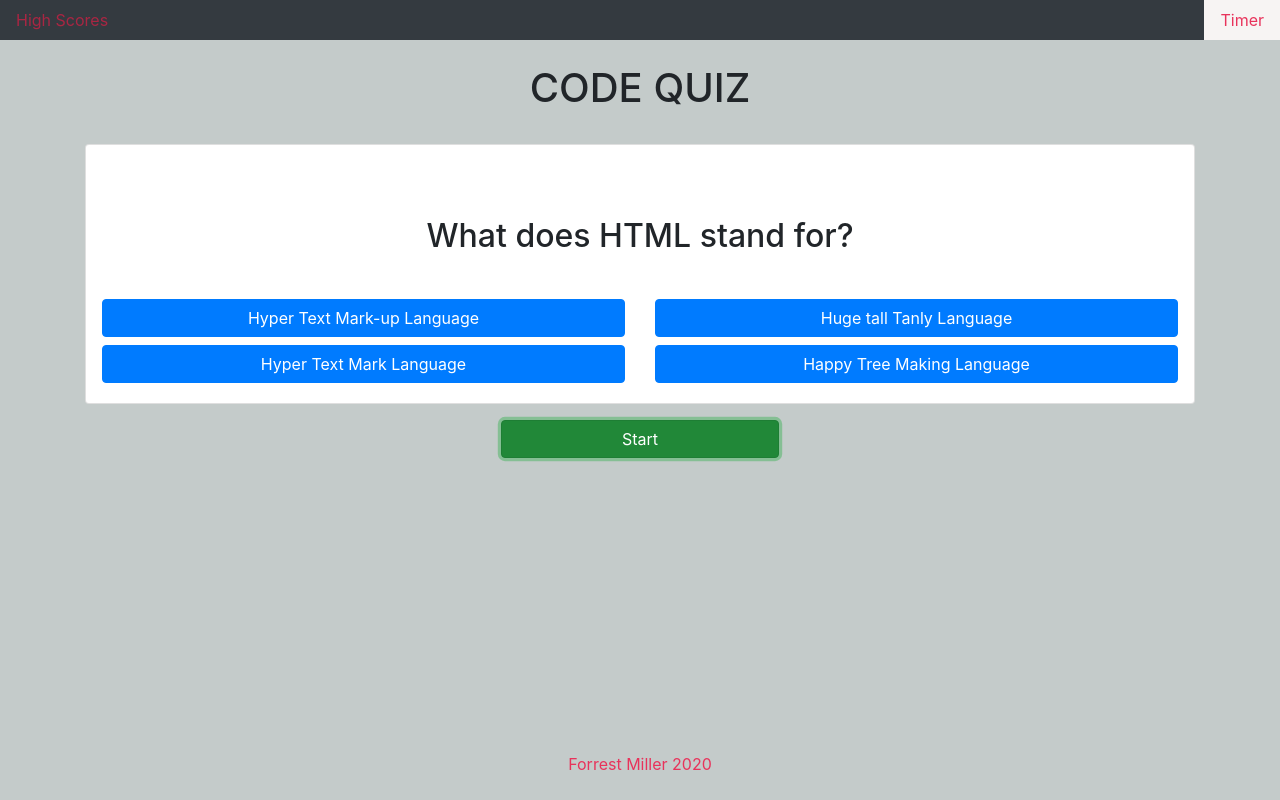
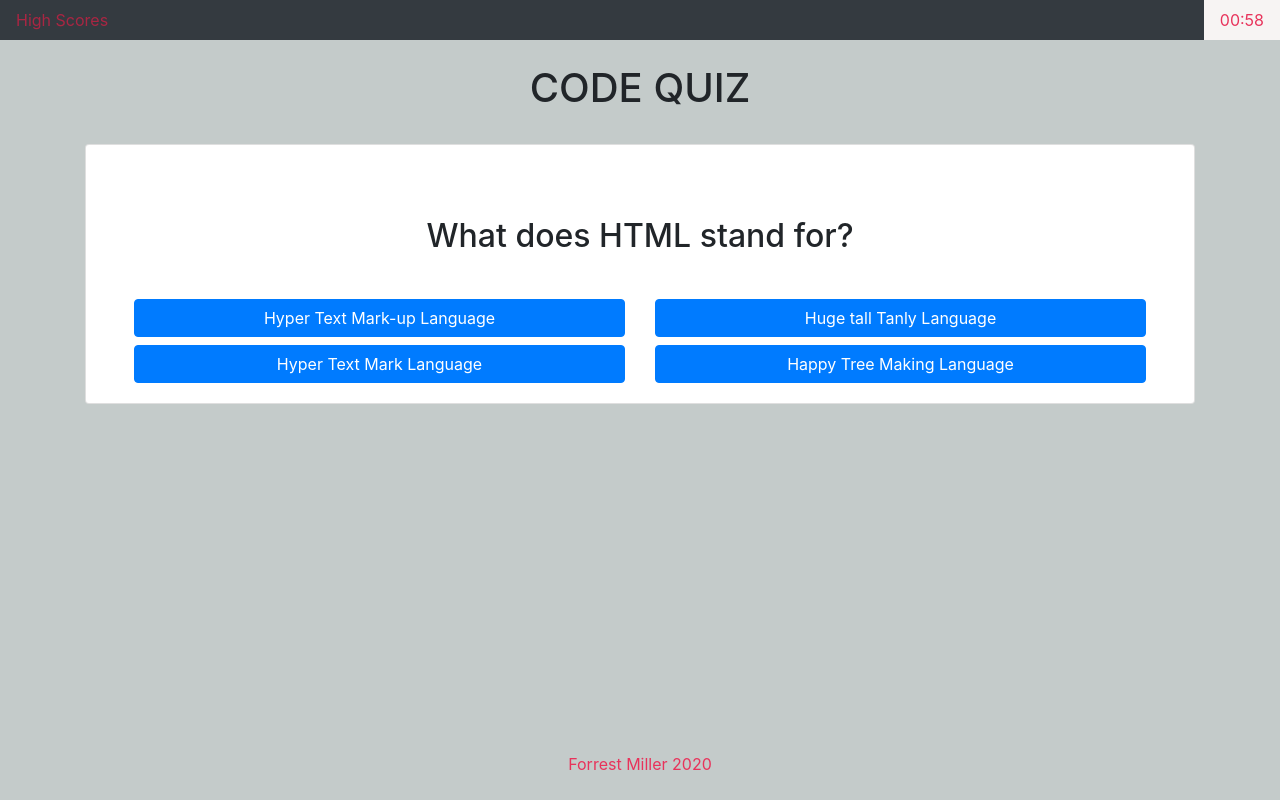
Before and after one commit to Fomiller/Code-Quiz, a plain HTML site: page index.html in a window 1280 px wide. Both pictures are taken after a click on the button "Start". Drawn offline with nearby package versions, Linux system fonts and the light colour scheme.

Commit message:
Created countdown timer, with a subtract time feature for qrong answers. Compare function is working correctly add score for correct answers. Each answer button is correctly capturing data and sending to other functions.

```diff
--- a/index.html
+++ b/index.html
@@ -21,7 +21,7 @@
 <body>
     <nav class="nav bg-dark d-flex justify-content-between">
         <a class="nav-link active" href="highscores.html">High Scores</a>
-        <div class="div__timer ">Timer</div>
+        <div id="quiz-timer" class="div__timer ">Timer</div>
       </nav>
     <div class="container">
         <div class="row my-4">
@@ -31,7 +31,7 @@
         </div>
         <div class="row">
             <div class="col">
-                <div class="card py-3 px-3">
+                <div class="card py-3 px-5">
                     <div class="text-center">
                         <h2 id="quiz-title" class="py-3">Coding Quiz Challenge</h2>
                     </div>
@@ -40,24 +40,23 @@
                         <h2 id="question-title" class="py-3"></h2>
                     </div>
                     <div id="card-text question-content" class="text-center">
-                        <p id="quiz-description">Lorem ipsum dolor, sit amet consectetur adipisicing elit. Harum rerum dignissimos voluptatem. Quas aliquam consectetur quidem. Est, saepe? Saepe recusandae qui commodi modi, et tempora quas praesentium voluptatem animi dolorem. Lorem ipsum dolor, sit amet consectetur adipisicing elit. Harum rerum dignissimos voluptatem. Quas aliquam consectetur quidem. Est, saepe? Saepe recusandae qui commodi modi, et tempora quas praesentium voluptatem animi dolorem.</p>
+                        <p id="quiz-description">Welcome to The Coding Quiz! Here your coding knowledge will be put to the test. In a battle between you and time, you must answer as many questions as possible before the timer runs out. If you get a question wrong, 10 seconds will be deducted from the clock! If your ready for the ultimate challenge click Start!</p>
                     </div>
                     <div class="row my-1 text-center">
                         <div class="col-6">
-                            <button id="answerBtn1" class="btn btn-primary invisible qBtn"></button>
+                            <button id="answerBtn1" class="btn gameBtn btn-primary invisible qBtn"></button>
 
                         </div>
                         <div class="col-6">
-                            <button id="answerBtn2" class="btn btn-primary invisible qBtn"></button>
+                            <button id="answerBtn2" class="btn gameBtn btn-primary invisible qBtn"></button>
                         </div>
                     </div>
                     <div class="row my-1 text-center">
                         <div class="col-6">
-                            <button id="answerBtn3" class="btn btn-primary invisible qBtn"></button>
+                            <button id="answerBtn3" class="btn gameBtn btn-primary invisible qBtn"></button>
                         </div>
                         <div class="col-6">
-                            <button id="answerBtn4" class="btn btn-primary invisible qBtn"></button>
-
+                            <button id="answerBtn4" class="btn gameBtn btn-primary invisible qBtn"></button>
                         </div>
                     </div>
                 </div>
@@ -65,7 +64,7 @@
         </div>
         <div class="row my-3">
             <div class="col text-center">
-                <button id="startbtn" class="btn btn-success" style="width: 25%;">Start</button>
+                <button id="startBtn" class="btn btn-success" style="width: 25%;">Start</button>
             </div>
         </div>
 
--- a/script.js
+++ b/script.js
@@ -9,6 +9,8 @@
 $(document).ready(function(){
     // define variables
     var globalVariable = [0];
+    var score = 0;
+    var sec = 59;
     var createBtn = $("<button>");
     var answerBtn1 = $("#answerBtn1");
     var answerBtn2 = $("#answerBtn2");
@@ -16,10 +18,105 @@ $(document).ready(function(){
     var answerBtn4 = $("#answerBtn4");
     var questionTitle = $("#question-title");
 
+    var gameObject = [
+        {
+            "id": "q01",
+            "question": "What does HTML stand for?",
+            "answer01": "Hyper Text Mark-up Language",
+            "answer02": "Huge tall Tanly Language",
+            "answer03": "Hyper Text Mark Language",
+            "answer04": "Happy Tree Making Language",
+            "correct": ["Hyper Text Mark-up Language"]
+            // how do i reference answer01 in the position of correct[0] in a shorter hand notation
+            //  I think that turning my nested objects into arrays would be easier to loop through
+        },
+        {
+            "id": "q02",
+            "question": "What does CSS stand for?",
+            "answer01": "Cascading Style Sheet",
+            "answer02": "Computer Style Sheet",
+            "answer03": "Computer Styling Sheet",
+            "answer04": "Computer Super Style",
+            "correct": ["Cascading Style Sheet"]
+
+        },
+        {
+            "id": "q03",
+            "question": "What can JavaScript do?",
+            "answer01": "Create HTML",
+            "answer02": "Add functionality to your web page ",
+            "answer03": "Manipulate the DOM",
+            "answer04": "All of the Above",
+            "correct": ["All of the Above"],
+        },
+        {
+            "id": "q04",
+            "question": "What is the DOM?",
+            "answer01": "Doing Optimal Mechanics",
+            "answer02": "Document Object Model",
+            "answer03": "Data Object Model",
+            "answer04": "Directorate of Material",
+            "correct": ["Document Object Model"],
+        },
+        {
+            "id": "q05",
+            "question": "What is the DOM?",
+            "answer01": "Doing Optimal Mechanics",
+            "answer02": "Document Object Model",
+            "answer03": "Data Object Model",
+            "answer04": "Directorate of Material",
+            "correct": ["Document Object Model"],
+        },
+        {
+            "id": "q06",
+            "question": "What is the DOM?",
+            "answer01": "Doing Optimal Mechanics",
+            "answer02": "Document Object Model",
+            "answer03": "Data Object Model",
+            "answer04": "Directorate of Material",
+            "correct": ["Document Object Model"],
+        },
+        {
+            "id": "q07",
+            "question": "What is the DOM?",
+            "answer01": "Doing Optimal Mechanics",
+            "answer02": "Document Object Model",
+            "answer03": "Data Object Model",
+            "answer04": "Directorate of Material",
+            "correct": ["Document Object Model"],
+        },
+        {
+            "id": "q08",
+            "question": "What is the DOM?",
+            "answer01": "Doing Optimal Mechanics",
+            "answer02": "Document Object Model",
+            "answer03": "Data Object Model",
+            "answer04": "Directorate of Material",
+            "correct": ["Document Object Model"],
+        },
+        {
+            "id": "q09",
+            "question": "What is the DOM?",
+            "answer01": "Doing Optimal Mechanics",
+            "answer02": "Document Object Model",
+            "answer03": "Data Object Model",
+            "answer04": "Directorate of Material",
+            "correct": ["Document Object Model"],
+        },
+        {
+            "id": "q10",
+            "question": "What is the DOM?",
+            "answer01": "Doing Optimal Mechanics",
+            "answer02": "Document Object Model",
+            "answer03": "Data Object Model",
+            "answer04": "Directorate of Material",
+            "correct": ["Document Object Model"],
+        },
+    ];
 
     // removes start button
     var removeStartBtn = function() {
-        $("#startbtn").addClass("invisible");
+        $("#startBtn").remove();
     }
 
     // deletes HTML inside container
@@ -29,6 +126,15 @@ $(document).ready(function(){
         $("#question-title").empty();
         $("#quiz-title").empty();
     }
+
+    // Removes start button
+    var showGameBtns = function () {
+        answerBtn1.removeClass("invisible");
+        answerBtn2.removeClass("invisible");
+        answerBtn3.removeClass("invisible");
+        answerBtn4.removeClass("invisible");
+    }
+
 
     // renders question info
     var renderQuestion = function (){
@@ -42,80 +148,65 @@ $(document).ready(function(){
         answerBtn3.text(gameObject[globalVariable].answer03);
         // fills answer 1 text
         answerBtn4.text(gameObject[globalVariable].answer04);
+    }
 
+    var increaseGlobalV = function(){
         globalVariable++;
+        console.log("global " + globalVariable)
+    }
+
+    // logic for game buttons
+    var gameBtn = function(x){
+        a = $(this).text();
+        compareAnswer(a);
+        increaseGlobalV();
+        renderQuestion();
+    }
+
+    // compares btn chosen text to the correct answer
+    var compareAnswer = function(answer) {
+
+        // console.log(this.text())
+        // answer will have to be a .this
+        if(answer === gameObject[globalVariable].correct[0]){
+            console.log("CORRECT!")
+            score++;
+            console.log("score: " + score)
+        } else {
+            console.log("WRONG!")
+            subtractTime(sec);
+            // suubtract time from timer
+        }
+    }
+
+    // timer
+    var countdownTimer = function() {
+        timer = setInterval(function(){
+            if(sec >= 10){
+                $("#quiz-timer").text("00:" + sec);
+            } else if (sec <= 9) {
+                $("#quiz-timer").text("00:0" + sec);
+            }
+            console.log(sec)
+            sec--;
+            if (sec < 0) {
+                clearInterval(timer);
+            }
+        }, 1000);
+    }
+
+    var subtractTime = function() {
+        clearInterval(timer);
+        sec = sec - 10;
+        countdownTimer();
     }
 
 
-    var gameObject = [
-        {
-            "id": "q1",
-            "question": "What does HTML stand for?",
-            "answer01": "Hyper Text Mark-up Language",
-            "answer02": "Huge tall Tanly Language",
-            "answer03": "Hyper Text Mark Language",
-            "answer04": "Happy Tree Making Language",
-            "correct": ["Hyper Text Mark-up Language"]
-            // how do i reference answer01 in the position of correct[0] in a shorter hand notation
-            //  I think that turning my nested objects into arrays would be easier to loop through
-        },
-        {
-            "id": "q2",
-            "question": "What does CSS stand for?",
-            "answer01": "Cascading Style Sheet",
-            "answer02": "Computer Style Sheet",
-            "answer03": "Computer Styling Sheet",
-            "answer04": "Computer Super Style",
-            "correct": "Cascading Style Sheet",
-            "correct": ["Cascading Style Sheet"]
 
-        },
-        {
-            "id": "q3",
-            "question": "What can JavaScript do?",
-            "answer01": "Create HTML",
-            "answer02": "Add functionality to your web page ",
-            "answer03": "Manipulate the DOM",
-            "answer04": "All of the Above",
-            "correct": ["All of the Above"],
-        },
-        {
-            "id": "q4",
-            "question": "What is the DOM?",
-            "answer01": "Doing Optimal Mechanics",
-            "answer02": "Document Object Model",
-            "answer03": "Daily Object Model",
-            "answer04": "Directorate of Material",
-            "correct": ["Document Object Model"],
-        },
-    ];
-
-    function compareAnswer(){
-        // answer will have to be a .this
-        if(gameObject[globalVariable].answer01 == gameObject[globalVariable].correct){
-            console.log("CORRECT!")
-        } else {
-            console.log("WRONG!")
-        }
-    }
-
-
-    // removes start button and renders the first title tag
-    function runGame(){
+    var startGame = function() {
+        console.log("Game Running");
+        countdownTimer();
         removeStartBtn();
-        // console.log(gameObject[globalVariable]);
-    }
-// Removes start button
-    var showGameBtns = function () {
-        answerBtn1.removeClass("invisible");
-        answerBtn2.removeClass("invisible");
-        answerBtn3.removeClass("invisible");
-        answerBtn4.removeClass("invisible");
-    }
-
-    function startGame() {
-        console.log("working");
-        // runGame();
         clearHTML();
         showGameBtns();
         renderQuestion();
@@ -124,9 +215,16 @@ $(document).ready(function(){
 
 
 
+        // removes start button and renders the first title tag
+        // function runGame(){
+        //     removeStartBtn();
+        //     // console.log(gameObject[globalVariable]);
+        // }
 
-    compareAnswer();
-    $("#startbtn").on("click", startGame);
-    // $("#startbtn").on("click", clearHTML);
+    // compareAnswer();
+
+
+    $("#startBtn").on("click", startGame);
+    $(".gameBtn").on("click", gameBtn)
 
 });
```
